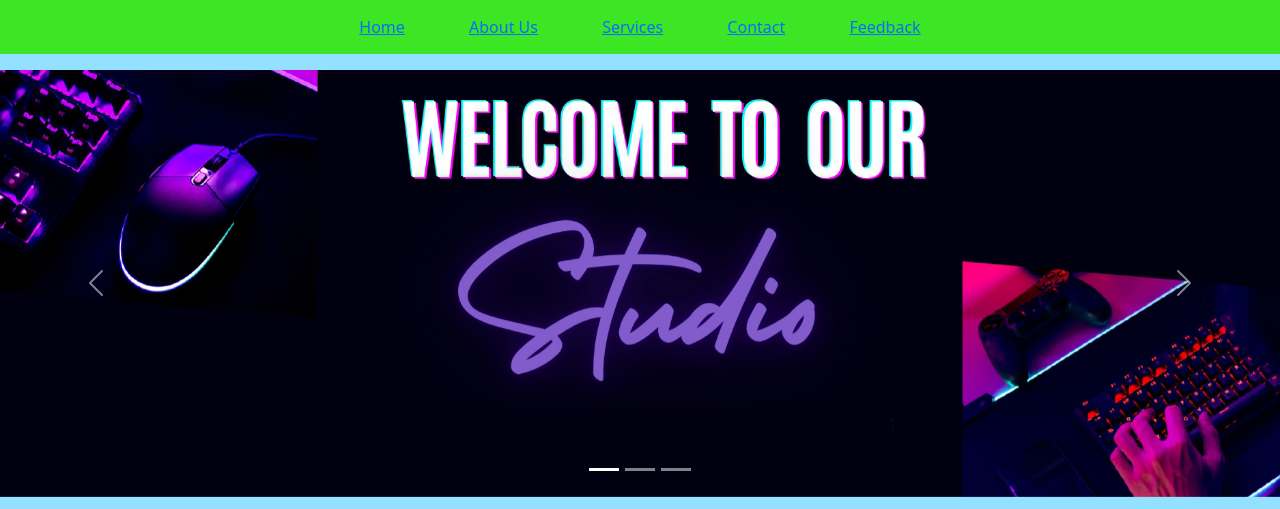
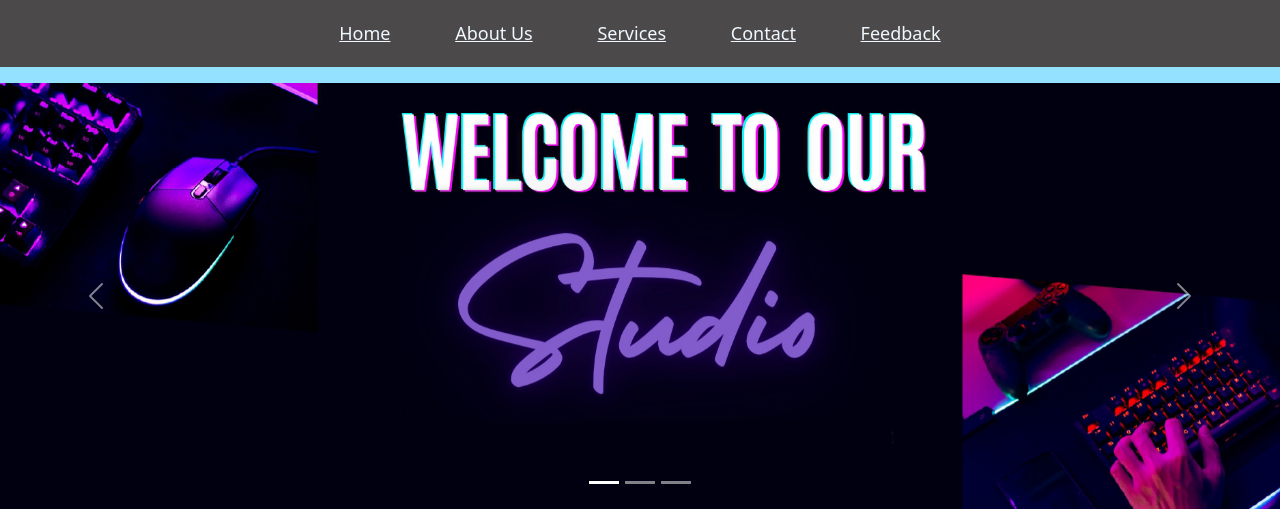
Before and after one commit to MillatSakib/dokan, a PHP site: page / in a window 1280 px wide. Shown: the top 509 px of the page. Run offline with PHP 8.4, Linux system fonts and the light colour scheme; some libraries are stand-ins or nearby versions.

Commit message:
version 1.0

```diff
--- a/index.html
+++ b/index.html
@@ -22,11 +22,11 @@
 
           <nav class="chaka">
             <ul>
-              <li><a href="index.html">Home</a></li>
-              <li><a href="about_us.html">About Us</a></li>
-              <li><a href="services.html">Services</a></li>
-              <li><a href="contact.html">Contact</a></li>
-              <li><a href="feedback.html">Feedback</a></li>
+              <li><a href="index.html" class="chakac">Home</a></li>
+              <li><a href="about_us.html" class="chakac">About Us</a></li>
+              <li><a href="services.html" class="chakac">Services</a></li>
+              <li><a href="contact.html" class="chakac">Contact</a></li>
+              <li><a href="feedback.html" class="chakac">Feedback</a></li>
             </ul>
           </nav>
           <section>
--- a/nav.css
+++ b/nav.css
@@ -1,24 +1,27 @@
+.chakac{
+    color: aliceblue;
+}
+.chakac:hover{
+    color: rgb(144, 255, 227);
+}
+
 .chaka{
     list-style: none;
-    background-color: rgb(60, 230, 37);
+    background-color: rgb(75, 73, 73);
     margin: 0;
     padding: 0;
     width: auto;
     height: auto;
+    font-size: 18px;
     }
     .chaka ul{
         text-align: center;
-    padding: 5px 20px;
+        padding: 15px 30px;
         }
         .chaka ul li{
             list-style: none;
-    display: inline-block;
-    padding: 10px 30px;
+            display: inline-flex;
+            padding: 5px 30px;
             color: wheat;
 
         }
-    .chaka ol li:hover {
-        background-color: darkorange;
-        translate:-10px -10px;
-        cursor: pointer;
-    }
```
Also changed, not shown: about_us.html (+5 -5 lines), contact.html (+5 -5 lines), feedback.html (+5 -5 lines), login.html (+5 -5 lines), services.html (+5 -5 lines), Logo/New Text Document.txt (added). Lines whose indentation alone changed are shown as unchanged.
